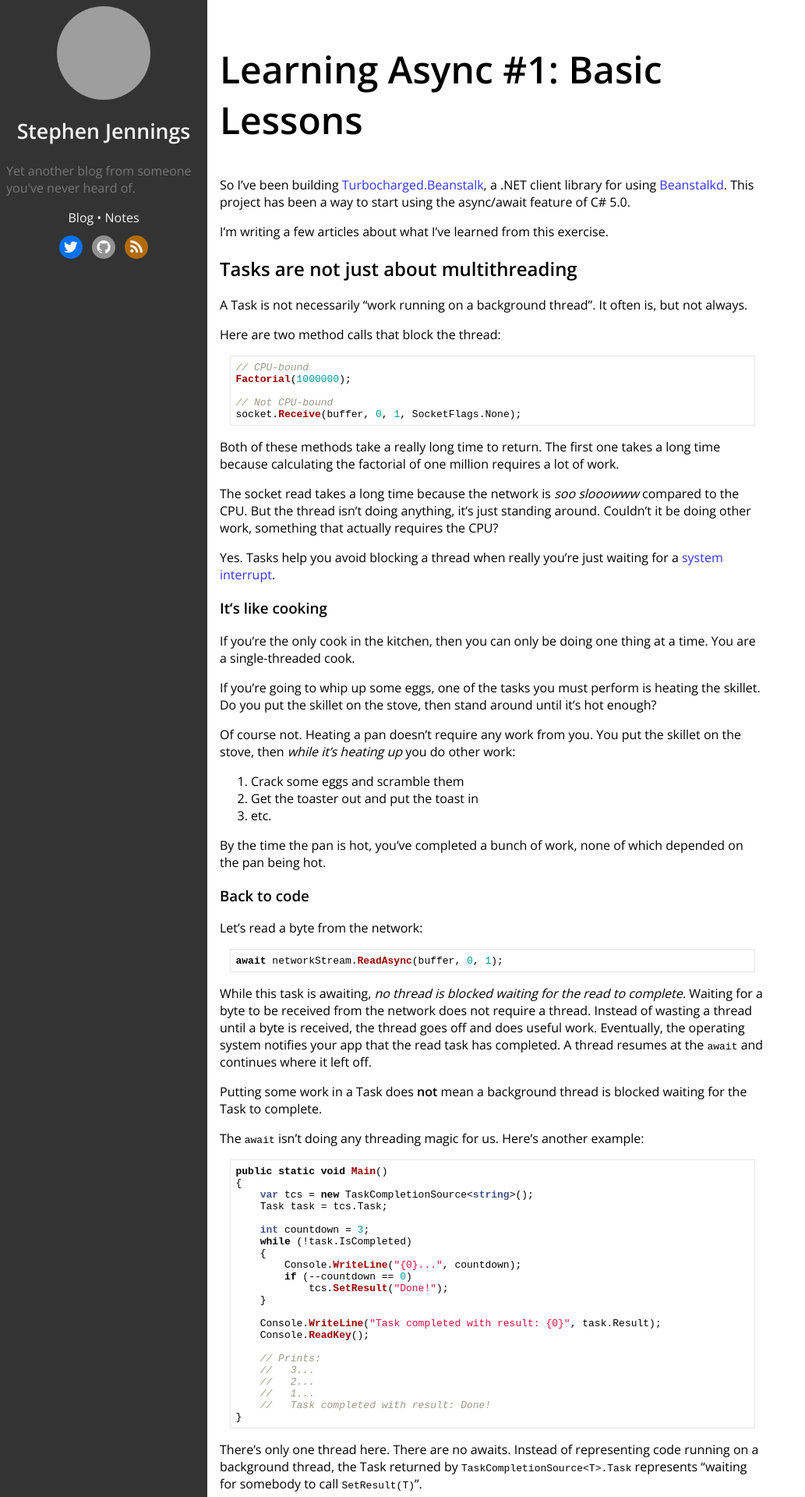
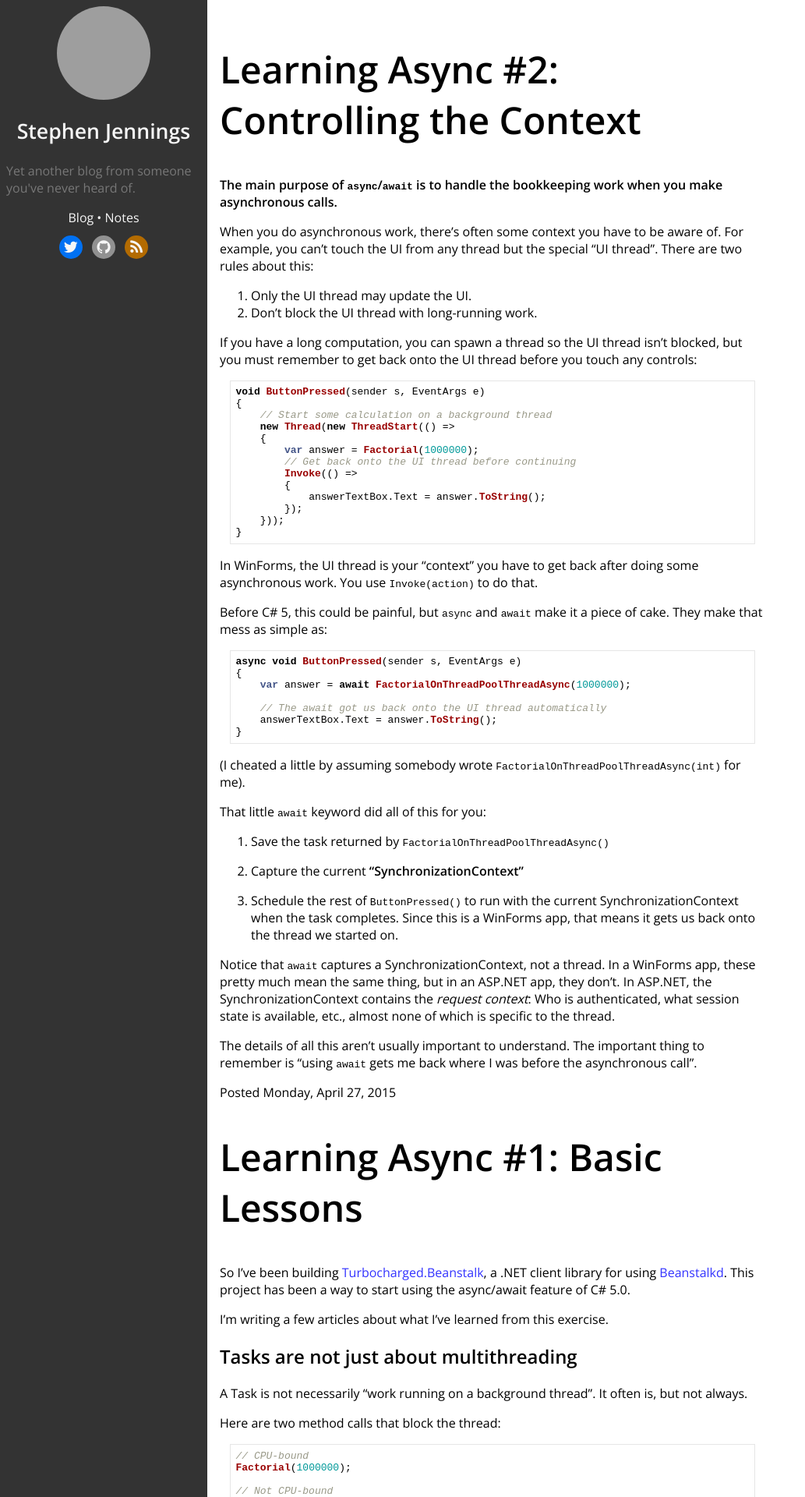
Before and after one commit to jennings/jennings.github.io, a Jekyll site: the page built from index.html, in a window 1280 px wide. Shown: the top 1920 px of the page at 78% size, without its empty margins (0-1033 px from the left). Built offline with Jekyll 4.4.1, drawn with Linux system fonts in a browser that asks for light colours; nearby versions of some CDN libraries; Markdown is read by kramdown in place of the engine named in the settings; some of the changed text lies outside the part shown; grey boxes are pictures that could not be loaded.

Commit message:
Add async #2

````diff
--- /dev/null
+++ b/_posts/2015-04-27-learning-async-part-2.md
@@ -0,0 +1,74 @@
+---
+layout: post
+title: "Learning Async #2: Controlling the Context"
+tags: async
+---
+
+**The main purpose of `async`/`await` is to handle the bookkeeping work when
+you make asynchronous calls.**
+
+When you do asynchronous work, there's often some context you have to be aware
+of. For example, you can't touch the UI from any thread but the special "UI
+thread". There are two rules about this:
+
+1. Only the UI thread may update the UI.
+2. Don't block the UI thread with long-running work.
+
+If you have a long computation, you can spawn a thread so the UI thread isn't
+blocked, but you must remember to get back onto the UI thread before you touch
+any controls:
+
+```c#
+void ButtonPressed(sender s, EventArgs e)
+{
+    // Start some calculation on a background thread
+    new Thread(new ThreadStart(() =>
+    {
+        var answer = Factorial(1000000);
+        // Get back onto the UI thread before continuing
+        Invoke(() =>
+        {
+            answerTextBox.Text = answer.ToString();
+        });
+    }));
+}
+```
+
+In WinForms, the UI thread is your "context" you have to get back after doing
+some asynchronous work. You use `Invoke(action)` to do that.
+
+Before C# 5, this could be painful, but `async` and `await` make it a piece of
+cake. They make that mess as simple as:
+
+```c#
+async void ButtonPressed(sender s, EventArgs e)
+{
+    var answer = await FactorialOnThreadPoolThreadAsync(1000000);
+
+    // The await got us back onto the UI thread automatically
+    answerTextBox.Text = answer.ToString();
+}
+```
+
+(I cheated a little by assuming somebody wrote
+`FactorialOnThreadPoolThreadAsync(int)` for me).
+
+That little `await` keyword did all of this for you:
+
+1. Save the task returned by `FactorialOnThreadPoolThreadAsync()`
+
+2. Capture the current **"SynchronizationContext"**
+
+3. Schedule the rest of `ButtonPressed()` to run with the current
+   SynchronizationContext when the task completes. Since this is a WinForms
+   app, that means it gets us back onto the thread we started on.
+
+Notice that `await` captures a SynchronizationContext, not a thread. In a
+WinForms app, these pretty much mean the same thing, but in an ASP.NET app,
+they don't. In ASP.NET, the SynchronizationContext contains the _request
+context_: Who is authenticated, what session state is available, etc., almost
+none of which is specific to the thread.
+
+The details of all this aren't usually important to understand. The important
+thing to remember is "using `await` gets me back where I was before the
+asynchronous call".
--- a/_sass/_colors.scss
+++ b/_sass/_colors.scss
@@ -10,6 +10,10 @@ h1, h2 {
 
 h1 {
     font-size: 36pt;
+}
+
+strong {
+    font-weight: 600;
 }
 
 #sidebar {
````
